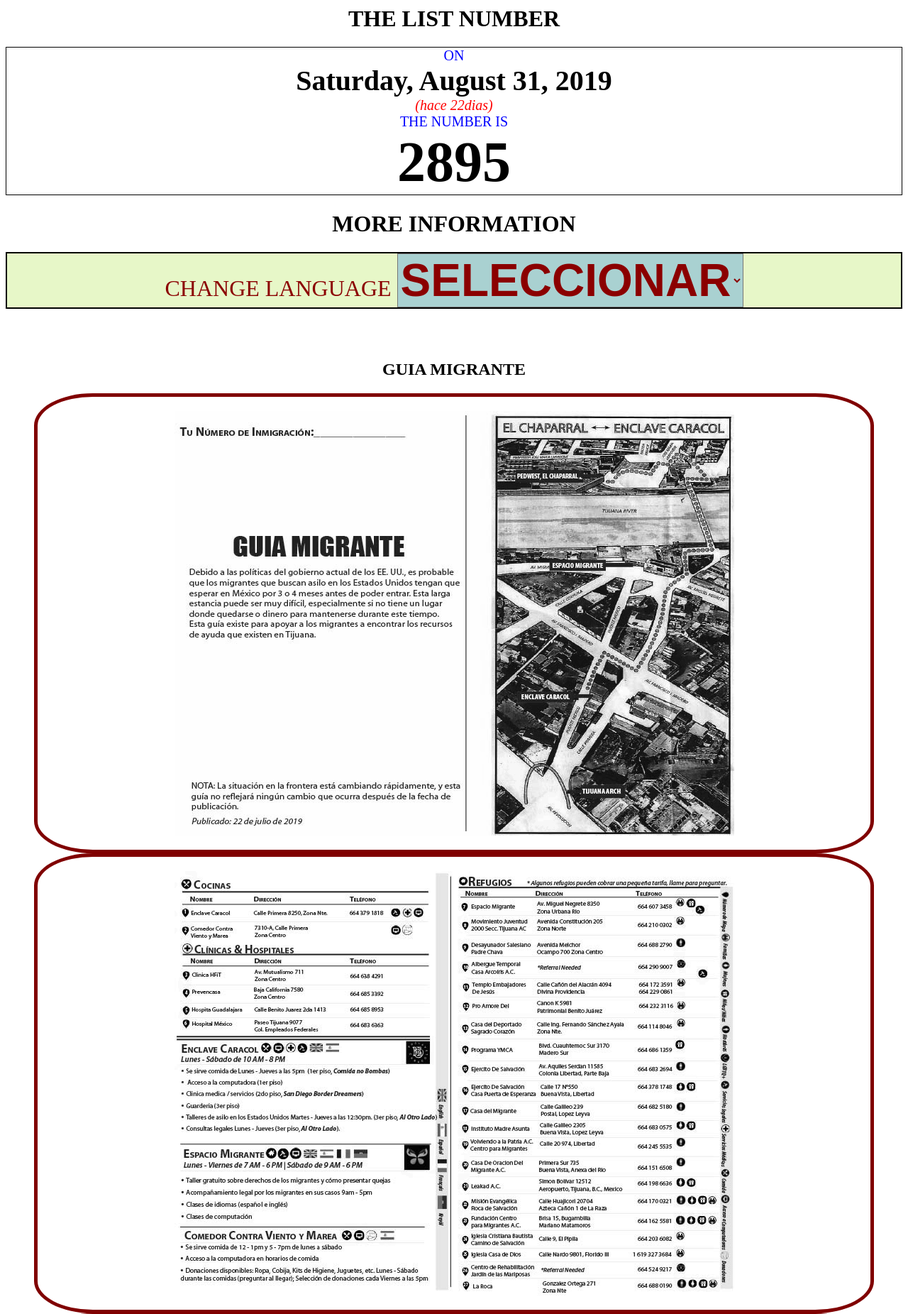
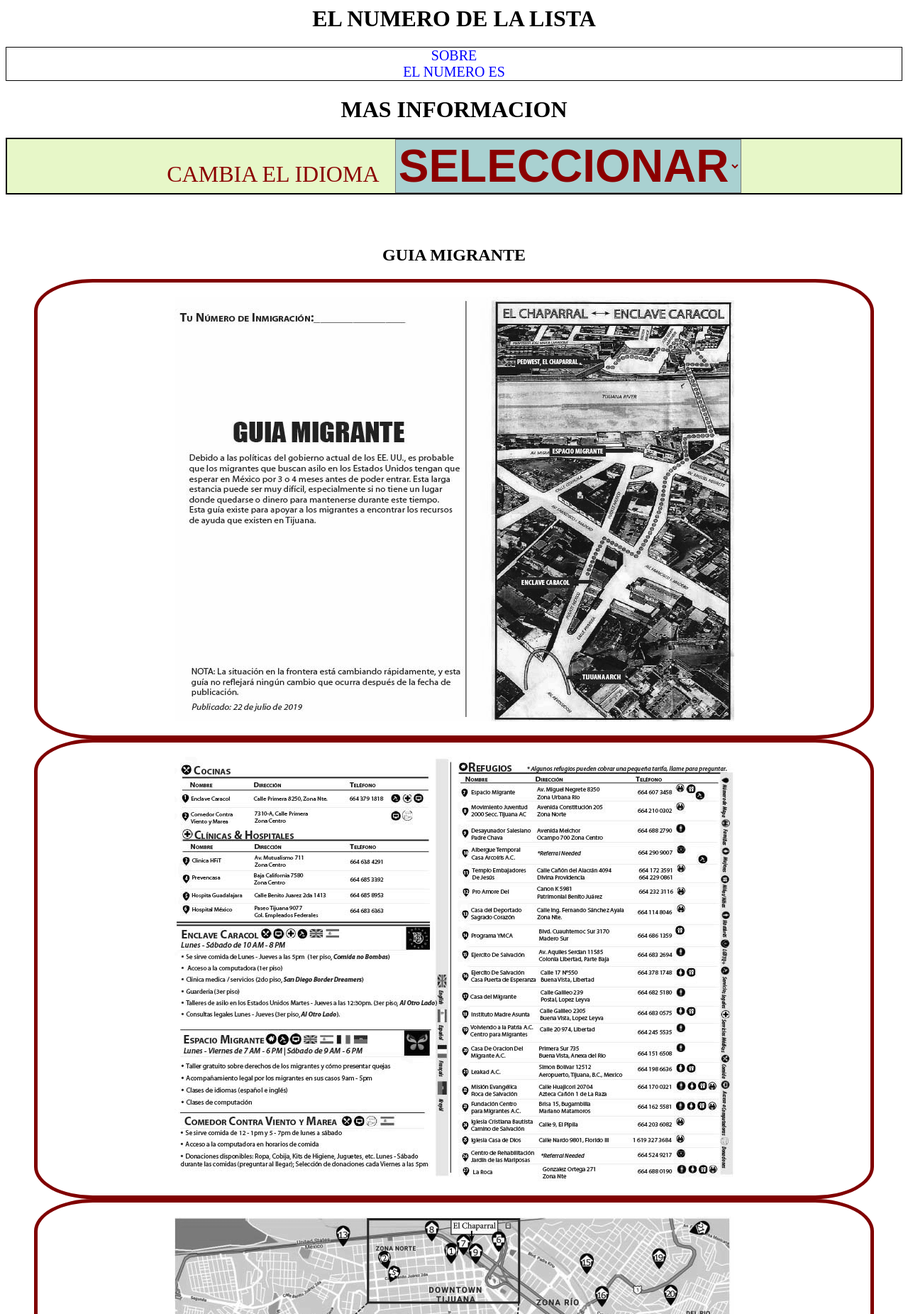
Before and after one commit to mcverter/elnumerodelalista, a PHP site: page /elnumerodelalista.php in a window 1280 px wide. Shown: the top 1851 px of the page at 71% size. Run offline with PHP 8.4, Linux system fonts and the light colour scheme.

Commit message:
default php static works.  all javascript functionality disabled

```diff
--- a/elnumerodelalista.php
+++ b/elnumerodelalista.php
@@ -1,34 +1,24 @@
+<?php
+echo <<<HTML
 <html>
 <head>
-    <script>
-        const list_number = 2895;
-        const day_of_number = '31';
-        const month_of_number = '08';
-        const year_of_number = '2019';
-        /* We only care about date, not time. */
-        const list_date = new Date(year_of_number + '-' + month_of_number + '-' + day_of_number + 'T12:00:00');
+    <meta charset="UTF-8">
+    <meta http-equiv="Content-type" content="text/html; charset=UTF-8">
+    <meta name="description" content="Daily number for Tijuana immigration list"/>
+    <meta name="keywords"
+          content="immigration, asylum, immigrant, refugee, immigration list, chaparral, asylum seeker, el numero de la lista, el numero de lista, elnumerodelalista, tijuana numero, tijuana lista, asilo, inmigracion tijuana"/>
 
+    <link type="text/css" rel="stylesheet" href="endll.css" />
+HTML;
 
-        /* language is either specified in URL or browser default language */
-        const getParameters = window.location.search.substr(1);
-        let language = getParameters.match(/language=(\w+)/) ?
-            getParameters.substr(getParameters.indexOf("language=") + 9, 2) :
-            window.navigator.language.substr(0, 2).toLowerCase();
-
-
-
-
-    </script>
+    /* Google ads and analytics */
+    echo <<<HTML
     <script>
         (adsbygoogle = window.adsbygoogle || []).push({
             google_ad_client: "ca-pub-8571249216921327",
             enable_page_level_ads: true
         });
     </script>
-    <meta charset="UTF-8">
-    <meta http-equiv="Content-type" content="text/html; charset=UTF-8">
-    <script type="text/javascript" src="./date-fns_v1.3.0.js"></script>
-    <script type="text/javascript" src="translations.js?"></script>
 
     <!-- Global site tag (gtag.js) - Google Analytics -->
     <script async src="https://www.googletagmanager.com/gtag/js?id=UA-139213214-1"></script>
@@ -43,14 +33,9 @@
 
         gtag('config', 'UA-139213214-1');
     </script>
-    <link type="text/css" rel="stylesheet" href="endll.css" />
-    <style>
-    </style>
-    <meta name="description" content="Daily number for Tijuana immigration list"/>
-    <meta name="keywords"
-          content="immigration, asylum, immigrant, refugee, immigration list, chaparral, asylum seeker, el numero de la lista, el numero de lista, elnumerodelalista, tijuana numero, tijuana lista, asilo, inmigracion tijuana"/>
+HTML;
 
-
+echo <<<HTML
 </head>
 <body>
 <h1 style="text-align:center" id="el-numero-de-la-lista"> EL NUMERO DE LA LISTA </h1>
@@ -63,6 +48,27 @@
     <div class="interstitial" id="el-numero-es">EL NUMERO ES</div>
     <div id="list-number"></div>
 </div>
+HTML;
+
+/* Javascript */
+$javascript =<<<HTML
+
+    <script type="text/javascript" src="./date-fns_v1.3.0.js"></script>
+    <script type="text/javascript" src="translations.js?"></script>
+
+    <script>
+        const list_number = 2895;
+        const day_of_number = '31';
+        const month_of_number = '08';
+        const year_of_number = '2019';
+        /* We only care about date, not time. */
+        const list_date = new Date(year_of_number + '-' + month_of_number + '-' + day_of_number + 'T12:00:00');
+        /* language is either specified in URL or browser default language */
+        const getParameters = window.location.search.substr(1);
+        let language = getParameters.match(/language=(\w+)/) ?
+            getParameters.substr(getParameters.indexOf("language=") + 9, 2) :
+            window.navigator.language.substr(0, 2).toLowerCase();
+    </script>
 
 <script>
 
@@ -133,9 +139,9 @@
     function numDaysAgo() {
         const days_difference = dateFns.differenceInCalendarDays(new Date(), list_date);
         if (days_difference === 0) {
-            return `(${hoy(language)})`;
+            return `({hoy(language)})`;
         } else if (days_difference === 1) {
-            return `(${ayer(language)})`;
+            return `({ayer(language)})`;
         } else {
             return "(hace " + days_difference + "dias)";
         }
@@ -177,10 +183,12 @@
     }
 
 </script>
+HTML;
 
-
-<div>
-    <h1 style="text-align: center" id="mas-informacion"> MAS INFORMACION</h1>
+/* default content */
+echo <<<HTML
+<div id="default-content">
+    <h1 id="mas-informacion" style="text-align: center"> MAS INFORMACION</h1>
     <form name="language-form" id="language-form">
         <label for="language-picker" id="language-picker-label">CAMBIA EL IDIOMA &nbsp;</label>
         <select id="language-picker" name="language-picker" onchange="translateAllContent()">
@@ -192,9 +200,6 @@
             <option value="ru">русский</option>
             <option value="ar">عربى</option>
             <option value="am">አማርኛ</option>
-
-
-
             <option value="bn">বাঙালি</option>
             <option value="pt">Português</option>
             <option value="zh">中文</option>
@@ -205,7 +210,6 @@
             <option value="uk">українська</option>
         </select>
     </form>
-
 
     <div id="guia-migrante">
         <h2>GUIA MIGRANTE</h2>
@@ -222,8 +226,6 @@
             <img src="guia/guia%20migrante_espanol_web-4.gif">
         </div>
     </div>
-
-
 
     <dl id="q589">
         <dt>
@@ -545,3 +547,4 @@
 </div>
 </body>
 </html>
+HTML;
```
